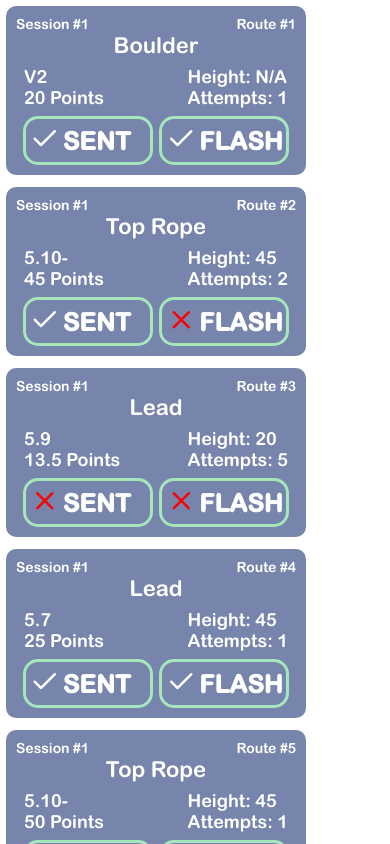
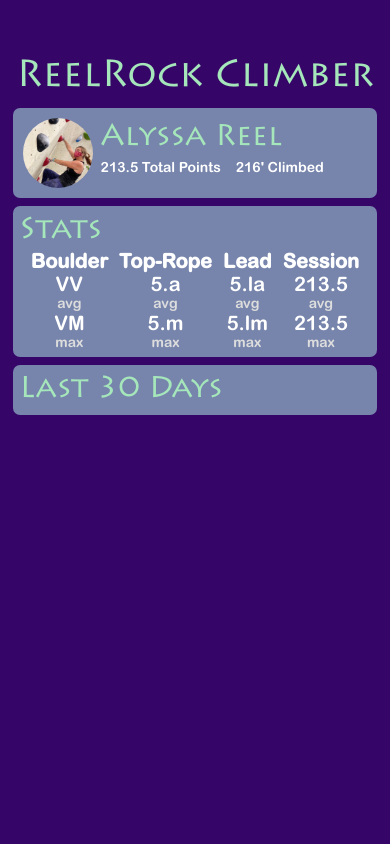
Before and after one commit to zrm20/reelrockclimber, a React Native app: screen /Dashboard in a window 390 px wide. Built offline with nearby package versions, Linux system fonts and the light colour scheme.

Commit message:
Added a session card, and continued to improve classes

```diff
--- a/App.js
+++ b/App.js
@@ -6,8 +6,8 @@
 import { Dashboard } from './screens/Dashboard'
 import { NewClimber } from './screens/NewClimber'
 import * as SQLite from 'expo-sqlite';
-import Session from './classes/Session'
-import { RouteCard } from './components/RouteCard';
+import Climber from './classes/Climber';
+import { SessionCard } from './components/SessionCard';
 
 const getFonts = () => {
   return Font.loadAsync({
@@ -22,22 +22,22 @@
   const [fontsLoaded, setFontsLoaded] = useState(false);
 
   //testing
-  let mySession = new Session(1, 1, 'west', 5, 1);
-  mySession.addRoute('boulder', 'v2', 1, true);
-  mySession.addRoute('topRope', '5.10+', 2, true, 45);
-  mySession.addRoute('lead', '5.9', 5, false, 20);
-  mySession.addRoute('lead', '5.7', 1, true, 45);
-  mySession.addRoute('topRope', '5.10+', 1, true, 45);
-  mySession.addRoute('topRope', '5.11-', 3, true, 45);
-  mySession.addRoute('topRope', '5.11+', 8, false, 16);
+  const pic = require('./assets/acr.jpeg');
+  let alyssa = new Climber(1, 'Alyssa Reel', pic);
+  alyssa.addSession(1, 'west', 5, 1);
+  alyssa.sessionList[0].addRoute('boulder', 'v2', 1, true);
+  alyssa.sessionList[0].addRoute('topRope', '5.10+', 2, true, 45);
+  alyssa.sessionList[0].addRoute('lead', '5.9', 5, false, 20);
+  alyssa.sessionList[0].addRoute('lead', '5.7', 1, true, 45);
+  alyssa.sessionList[0].addRoute('topRope', '5.10+', 1, true, 45);
+  alyssa.sessionList[0].addRoute('topRope', '5.11-', 3, true, 45);
+  alyssa.sessionList[0].addRoute('topRope', '5.11+', 8, false, 16);
 
   if(fontsLoaded){
     console.log("Fonts Done Loading");
     return (
-      //<Dashboard climber={alyssa} />
-      <ScrollView>
-        {mySession.routeList.map(item => <RouteCard key={item.id} route={item}/>)}
-      </ScrollView>
+      //<SessionCard session={alyssa.sessionList[0]}/>
+      <Dashboard climber={alyssa} />
       // <NewClimber />
       // <NavBar climber={alyssa}/>
 
@@ -54,19 +54,19 @@
 }
 
 
-const alyssa = {
-  name: 'Alyssa Reel',
-  pic: require('./assets/acr.jpeg'),
-  totalPoints: 12490,
-  totalFeet: 5280,
-  dashStats: [
-    {key: 1, name: 'Boulder', avg: 'V3', max: 'V4'},
-    {key: 2, name: 'Top-Rope', avg: '5.10-', max: '5.11'},
-    {key: 3, name: 'Lead', avg: '5.9', max: '5.10'},
-    {key: 4, name: 'Session', avg: '167', max: '220'}
-  ],
-  goalList: [
-    {key: 1, goalName: 'Short Term Goal', daysToGo: 94, progress: .8},
-    {key: 2, goalName: 'Long Term Goal', daysToGo: 204, progress: .75},
-  ]
-}
+// const alyssa = {
+//   name: 'Alyssa Reel',
+//   pic: require('./assets/acr.jpeg'),
+//   totalPoints: 12490,
+//   totalFeet: 5280,
+//   dashStats: [
+//     {key: 1, name: 'Boulder', avg: 'V3', max: 'V4'},
+//     {key: 2, name: 'Top-Rope', avg: '5.10-', max: '5.11'},
+//     {key: 3, name: 'Lead', avg: '5.9', max: '5.10'},
+//     {key: 4, name: 'Session', avg: '167', max: '220'}
+//   ],
+//   goalList: [
+//     {key: 1, goalName: 'Short Term Goal', daysToGo: 94, progress: .8},
+//     {key: 2, goalName: 'Long Term Goal', daysToGo: 204, progress: .75},
+//   ]
+// }
--- a/classes/Climber.js
+++ b/classes/Climber.js
@@ -10,7 +10,54 @@
     this.goalList = [];
   }
 
-  addSession(id, location, energy, mood){
-    this.sessionList.push(new Session(id, this.id, location, energy, mood));
+  addSession(location, energy, mood){
+    const nextId = this.sessionList.length + 1;
+    this.sessionList.push(new Session(nextId, this.id, location, energy, mood));
+  }
+
+  //properties
+  get totalPoints() {
+    let totalPoints = 0;
+    this.sessionList.forEach((s) => totalPoints += s.score);
+    return totalPoints;
+  }
+
+  get totalHeight() {
+    let totalHeight = 0;
+    this.sessionList.forEach((s) => totalHeight += s.totalHeight);
+    return totalHeight;
+  }
+
+  get avgSessionScore() {
+    return this.totalPoints / this.sessionList.length;
+  }
+
+  get maxSessionScore() {
+    return this.sessionList.reduce((max, p) => (p.score > max ? p.score : max), this.sessionList[0].score)
+  }
+
+  get dashStats() {
+    return ([
+      {
+        name: 'Boulder',
+        average: 'VV',
+        max: "VM"
+      },
+      {
+        name: 'Top-Rope',
+        average: '5.a',
+        max: '5.m'
+      },
+      {
+        name: 'Lead',
+        average: '5.la',
+        max: '5.lm'
+      },
+      {
+        name: 'Session',
+        average: this.avgSessionScore,
+        max: this.maxSessionScore
+      }
+    ])
   }
 }
--- a/classes/Route.js
+++ b/classes/Route.js
@@ -12,36 +12,36 @@
 
 //score values
   boulderValues = {
-    v0: {rating: 'V0', score: 2},
-    v1: {rating: 'V1', score: 10},
-    v2: {rating: 'V2', score: 20},
-    v3: {rating: 'V3', score: 30},
-    v4: {rating: 'V4', score: 40},
-    v5: {rating: 'V5', score: 50},
-    v6: {rating: 'V6', score: 60},
-    v7: {rating: 'V7', score: 70},
-    v8: {rating: 'V8', score: 80},
-    v9: {rating: 'V9', score: 90},
-    v10: {rating: 'V10', score: 100}
+    v0: {index: 1, rating: 'V0', score: 2},
+    v1: {index: 2, rating: 'V1', score: 10},
+    v2: {index: 3, rating: 'V2', score: 20},
+    v3: {index: 4, rating: 'V3', score: 30},
+    v4: {index: 5, rating: 'V4', score: 40},
+    v5: {index: 6, rating: 'V5', score: 50},
+    v6: {index: 7, rating: 'V6', score: 60},
+    v7: {index: 8, rating: 'V7', score: 70},
+    v8: {index: 9, rating: 'V8', score: 80},
+    v9: {index: 10, rating: 'V9', score: 90},
+    v10: {index: 11, rating: 'V10', score: 100}
   }
 
   wallValues = {
-    '5.4': {rating: '5.4', topRopeScore: 1, leadScore: 10},
-    '5.5': {rating: '5.5', topRopeScore: 2, leadScore: 15},
-    '5.6': {rating: '5.6', topRopeScore: 3, leadScore: 20},
-    '5.7': {rating: '5.7', topRopeScore: 5, leadScore: 25},
-    '5.8': {rating: '5.8', topRopeScore: 10, leadScore: 30},
-    '5.9': {rating: '5.9', topRopeScore: 20, leadScore: 45},
-    '5.10-': {rating: '5.10-', topRopeScore: 30, leadScore: 60},
-    '5.10': {rating: '5.10', topRopeScore: 40, leadScore: 75},
-    '5.10+': {rating: '5.10-', topRopeScore: 50, leadScore: 90},
-    '5.11-': {rating: '5.11-', topRopeScore: 60, leadScore: 105},
-    '5.11': {rating: '5.11', topRopeScore: 70, leadScore: 120},
-    '5.11+': {rating: '5.11+', topRopeScore: 80, leadScore: 135},
-    '5.12-': {rating: '5.12-', topRopeScore: 90, leadScore: 150},
-    '5.12': {rating: '5.12', topRopeScore: 100, leadScore: 165},
-    '5.12+': {rating: '5.12+', topRopeScore: 110, leadScore: 180},
-    '5.13': {rating: '5.13', topRopeScore: 120, leadScore: 200}
+    '5.4': {index: 1, rating: '5.4', topRopeScore: 1, leadScore: 10},
+    '5.5': {index: 2, rating: '5.5', topRopeScore: 2, leadScore: 15},
+    '5.6': {index: 3, rating: '5.6', topRopeScore: 3, leadScore: 20},
+    '5.7': {index: 4, rating: '5.7', topRopeScore: 5, leadScore: 25},
+    '5.8': {index: 5, rating: '5.8', topRopeScore: 10, leadScore: 30},
+    '5.9': {index: 6, rating: '5.9', topRopeScore: 20, leadScore: 45},
+    '5.10-': {index: 7, rating: '5.10-', topRopeScore: 30, leadScore: 60},
+    '5.10': {index: 8, rating: '5.10', topRopeScore: 40, leadScore: 75},
+    '5.10+': {index: 9, rating: '5.10-', topRopeScore: 50, leadScore: 90},
+    '5.11-': {index: 10, rating: '5.11-', topRopeScore: 60, leadScore: 105},
+    '5.11': {index: 11, rating: '5.11', topRopeScore: 70, leadScore: 120},
+    '5.11+': {index: 12, rating: '5.11+', topRopeScore: 80, leadScore: 135},
+    '5.12-': {index: 13, rating: '5.12-', topRopeScore: 90, leadScore: 150},
+    '5.12': {index: 14, rating: '5.12', topRopeScore: 100, leadScore: 165},
+    '5.12+': {index: 15, rating: '5.12+', topRopeScore: 110, leadScore: 180},
+    '5.13': {index: 16, rating: '5.13', topRopeScore: 120, leadScore: 200}
   }
 
 //meathods
@@ -59,20 +59,6 @@
       case 'lead': {
         return this.wallValues[this.rating].leadScore * sentMultiplier * attemptMultiplier;
       }
-    }
-  }
-
-
-  printRoute() {
-    console.log('---------');
-    console.log(`Route: ${this.id}`)
-    console.log(`Type: ${this.type}`);
-    console.log(`Rating: ${this.rating}`)
-    console.log(`Attempts: ${this.attempts}`)
-    console.log(this.isSent ? 'Sent!' : 'Did not top')
-    console.log(`Score: ${this.score}`)
-    if(this.isFlashed){
-      console.log('Flashed It!')
     }
   }
 
@@ -106,18 +92,13 @@
       }
     }
   }
+
+  getRatingIndex() {
+    if(this.type === 'boulder'){
+      return this.boulderValues[this.rating].index
+    }
+    else{
+      return this.wallValues[this.rating].index
+    }
+  }
 }
-
-
-//testing
-// let myBoulderRoute = new Route(1, 1, 'boulder', 'v3', 2, true);
-
-// let myTopRopeRoute = new Route(2, 1, 'topRope', '5.10-', 1, true);
-
-
-// let myLeadRoute = new Route(3, 1, 'lead', '5.9', 3, false);
-
-
-// myBoulderRoute.printRoute();
-// myTopRopeRoute.printRoute();
-// myLeadRoute.printRoute();
--- a/classes/Session.js
+++ b/classes/Session.js
@@ -27,7 +27,7 @@
 
   printSession() {
     console.log(`Climbing Session ${this.id}`);
-    console.log(this.date.getDate());
+    console.log(this.date.toLocaleDateString());
   }
 
   //properties
@@ -35,5 +35,47 @@
     return this.calcSessionScore();
   }
 
-  //todo boulderCount, topRopeCount, leadCount
+  get locationName() {
+    switch(this.location){
+      case 'west': return 'Climb West'
+      case'east': return 'Climb East'
+      case 'murfreesboro': return 'Climb Murfreesboro'
+    }
+  }
+
+  get totalRoutes() {
+    return this.routeList.length;
+  }
+
+  get avgRouteScore() {
+    return this.score/this.totalRoutes;
+  }
+
+  get boulderCount() {
+    let boulderCount = 0;
+    this.routeList.forEach((r) =>{if(r.type === 'boulder') boulderCount++});
+    return boulderCount;
+  }
+
+  get topRopeCount() {
+    let topRopeCount = 0;
+    this.routeList.forEach((r) =>{if(r.type === 'topRope') topRopeCount++});
+    return topRopeCount;
+  }
+
+  get leadCount() {
+    let leadCount = 0;
+    this.routeList.forEach((r) =>{if(r.type === 'lead') leadCount++});
+    return leadCount;
+  }
+
+  get totalHeight() {
+    let totalHeight = 0;
+    this.routeList.forEach((r) =>{totalHeight += r.height});
+    return totalHeight;
+  }
+
+  get avgBoulderRating() {
+    let avgBoulderInde
+  }
 }
--- a/components/ClimberWidget.js
+++ b/components/ClimberWidget.js
@@ -7,12 +7,12 @@
   return (
     <View style={globalStyles.widget}>
       <TouchableOpacity style={styles.container}>
-        <Image style={styles.img} source={climber.pic ? climber.pic : require('../assets/climbs.png')}/>
+        <Image style={styles.img} source={climber.picUri ? climber.picUri : require('../assets/climbs.png')}/>
         <View style={styles.name}>
           <Text style={globalStyles.h2}>{climber.name}</Text>
           <View style={styles.info}>
-            <Text style={styles.text}>{climber.totalPoints} Points</Text>
-            <Text style={styles.text}>{climber.totalFeet}' Climbed</Text>
+            <Text style={styles.text}>{climber.totalPoints} Total Points</Text>
+            <Text style={styles.text}>{climber.totalHeight}' Climbed</Text>
           </View>
         </View>
       </TouchableOpacity>
--- /dev/null
+++ b/components/SessionCard.js
@@ -0,0 +1,31 @@
+import React from 'react';
+import { View, Text, StyleSheet, ScrollView } from 'react-native';
+import {globalStyles} from '../styles/gobalStyles'
+import Session from '../classes/Session';
+
+export function SessionCard( {session}) {
+
+  const dateOptions = { weekday: 'long', year: 'numeric', month: 'long', day: 'numeric' };
+
+  return(
+    <View style={styles.container}>
+      <Text style={styles.titleText}>Session #{session.id} - {session.locationName}</Text>
+      <Text style={styles.titleText}>{session.date.toLocaleDateString('en-US', dateOptions)}</Text>
+
+    </View>
+  )
+};
+
+const styles = StyleSheet.create({
+  container: {
+    backgroundColor: globalStyles.bgColor3.backgroundColor,
+    flex: 1,
+    padding: 35
+  },
+  titleText: {
+    color: globalStyles.headerFont.color,
+    fontFamily: globalStyles.headerFont.fontFamily,
+    textAlign: 'center',
+    fontSize: 24
+  }
+});
--- a/components/StatsWidget.js
+++ b/components/StatsWidget.js
@@ -7,7 +7,7 @@
   return(
     <TouchableOpacity style={styles.column}>
       <Text style={styles.headerText}>{category.name}</Text>
-      <Text style={styles.dataText}>{category.avg}</Text>
+      <Text style={styles.dataText}>{category.average}</Text>
       <Text style={styles.text}>avg</Text>
       <Text style={styles.dataText}>{category.max}</Text>
       <Text style={styles.text}>max</Text>
@@ -16,7 +16,7 @@
 }
 
 // accepts an array of stat categories that contain name, average and max
-export function StatsWidget( {categories} ) {
+export function StatsWidget( { categories } ) {
   return (
     <View style={globalStyles.widget}>
       <Text style={globalStyles.h2}>Stats</Text>
--- a/screens/Dashboard.js
+++ b/screens/Dashboard.js
@@ -16,7 +16,7 @@
         <View style={styles.bodyContent}>
           <StatsWidget categories={climber.dashStats}/>
           <LastMonthWidget />
-          <GoalsWidget goalList={climber.goalList}/>
+          {/* <GoalsWidget goalList={climber.goalList}/> */}
         </View>
       </ScrollView>
     </View>
@@ -28,7 +28,7 @@
     flex: 1,
     paddingTop: 50,
     paddingHorizontal: 3,
-    backgroundColor: '#360568',
+    backgroundColor: globalStyles.mainBackground.backgroundColor,
     alignItems: 'center',
   },
   body: {
@@ -40,7 +40,7 @@
     alignItems: 'center',
   },
   nav: {
-    backgroundColor: '#7785AC',
+    backgroundColor: globalStyles.secondaryBackground.backgroundColor,
     width: '100%',
     height: 80,
     alignItems: 'center',
--- a/styles/gobalStyles.js
+++ b/styles/gobalStyles.js
@@ -44,5 +44,20 @@
   },
   primaryBorder: {
     borderColor: '#A5E6BA'
+  },
+  bgColor1: {
+    backgroundColor: '#360568'
+  },
+  bgColor2: {
+    backgroundColor: '#5b2a86'
+  },
+  bgColor3: {
+    backgroundColor: '#7785ac'
+  },
+  bgColor4: {
+    backgroundColor: '#9ac6c5'
+  },
+  bgColor5: {
+    backgroundColor: '#a5e6ba'
   }
 });
```
